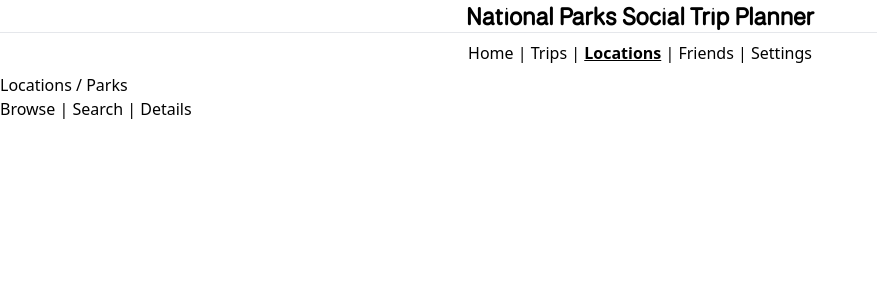
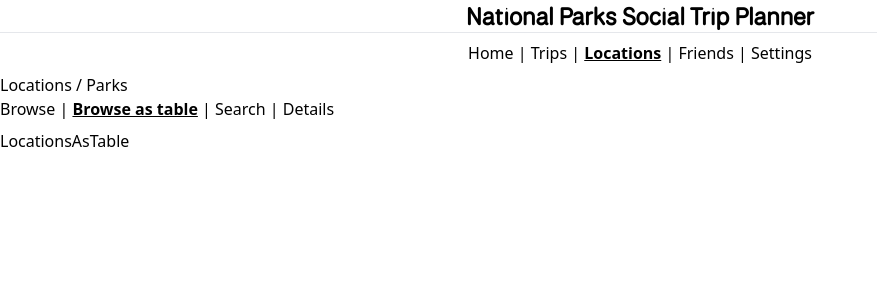
Before and after one commit to speedingplanet/frontend-bootcamp-trip-planner, a React (Vite) app: page /locations/browse-table in a window 1280 px wide. Shown: the top 300 px of the page, without its empty margins (0-877 px from the left). Built offline with nearby package versions, Linux system fonts and the light colour scheme.

Commit message:
Parks as a table, starter

```diff
--- /dev/null
+++ b/src/locations/LocationsAsTable.tsx
@@ -0,0 +1,13 @@
+import React from 'react';
+import { Park } from '../social-trips-types';
+
+type LocationsAsTableProps = {
+	locations: Park[];
+	selectPark?: (park: Park) => void;
+};
+
+function LocationsAsTable({ locations, selectPark }: LocationsAsTableProps) {
+	return <div>LocationsAsTable</div>;
+}
+
+export default LocationsAsTable;
--- a/src/locations/LocationsManager.tsx
+++ b/src/locations/LocationsManager.tsx
@@ -4,6 +4,7 @@ import parks from '../data/parks-shorter.json';
 import { Park } from '../social-trips-types';
 import LocationDetails from './LocationDetails';
 import ListDetailLocations from './ListDetailLocations';
+import LocationsAsTable from './LocationsAsTable';
 
 function LocationsManager() {
 	return (
@@ -13,13 +14,27 @@ function LocationsManager() {
 			</header>
 			<nav className="mb-2">
 				<span>
-					<NavLink to="browse">Browse</NavLink>
+					<NavLink
+						to="browse"
+						className={({ isActive }) => (isActive ? 'font-bold underline' : 'hover:underline')}
+					>
+						Browse
+					</NavLink>
+				</span>
+				&nbsp;|&nbsp;
+				<span>
+					<NavLink
+						to="browse-table"
+						className={({ isActive }) => (isActive ? 'font-bold underline' : 'hover:underline')}
+					>
+						Browse as table
+					</NavLink>
 				</span>
 				&nbsp;|&nbsp;
 				<span>
 					<NavLink
 						to="search"
-						className="hover:underline"
+						className={({ isActive }) => (isActive ? 'font-bold underline' : 'hover:underline')}
 					>
 						Search
 					</NavLink>
@@ -28,7 +43,7 @@ function LocationsManager() {
 				<span>
 					<NavLink
 						to="details"
-						className="hover:underline"
+						className={({ isActive }) => (isActive ? 'font-bold underline' : 'hover:underline')}
 					>
 						Details
 					</NavLink>
@@ -38,6 +53,10 @@ function LocationsManager() {
 				<Route
 					path="browse"
 					element={<ListDetailLocations locations={parks as Park[]} />}
+				/>
+				<Route
+					path="browse-table"
+					element={<LocationsAsTable locations={parks as Park[]} />}
 				/>
 				<Route
 					path="search"
```
Also changed, not shown: src/roadmap.md (+1 -0 lines), 1 other file (tests, documents, lock files or other folders).
